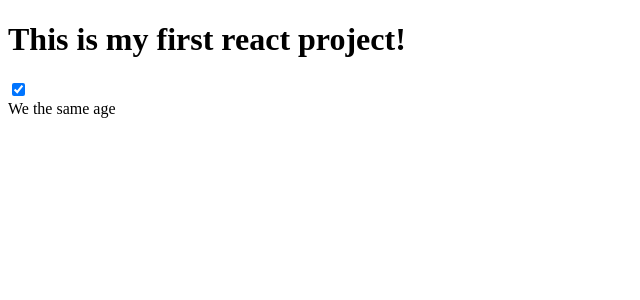
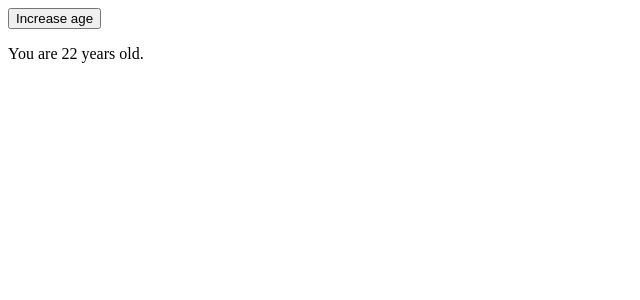
Before and after one commit to AaMonte29/udemy, a React (Create React App) app in the folder react-introduction/: page / in a window 1280 px wide. Shown: the top 300 px of the page, without its empty margins (0-640 px from the left). Built offline with nearby package versions, Linux system fonts and the light colour scheme.

Commit message:
MILESTONE: states
simple component that uses reactive states along with props

```diff
--- /dev/null
+++ b/react-introduction/src/AgeCounter.jsx
@@ -0,0 +1,15 @@
+import { useState } from "react";
+import { AgeDisplay } from "./AgeDisplay";
+
+export function AgeCounter(props) {
+  const [age, addAge] = useState(22);
+  function increaseAge() {
+    addAge(age + 1);
+  }
+  return (
+    <div>
+      <button onClick={increaseAge}>Increase age</button>
+      <AgeDisplay age={age} />
+    </div>
+  );
+}
--- /dev/null
+++ b/react-introduction/src/AgeDisplay.jsx
@@ -0,0 +1,3 @@
+export function AgeDisplay(props) {
+  return <p>You are {props.age} years old.</p>;
+}
--- a/react-introduction/src/App.jsx
+++ b/react-introduction/src/App.jsx
@@ -1,26 +1,9 @@
-import { Greetings } from "./Greetings";
+import { AgeCounter } from "./AgeCounter";
 
-{
-  /*Returning a component within a component as well as multiple things*/
-}
 export function App() {
   return (
     <div>
-      <h1>This is my first react project!</h1>
-      <input
-        type={"checkbox"}
-        checked
-        onChange={function () {
-          console.log("You clicked the checkbox.");
-        }}
-      />
-      <Greetings
-        firstName={"Aaron"}
-        age={22}
-        car={{ brand: "subaru", color: "white" }}
-      >
-        image={<img src="https://picsum.photos/200/300" />}
-      </Greetings>
+      <AgeCounter />
     </div>
   );
 }
--- a/react-introduction/src/Greetings.jsx
+++ /dev/null
@@ -1,11 +0,0 @@
-export function Greetings(props) {
-  console.log(props);
-
-  if (props.age == 22) {
-    return <div>We the same age</div>;
-  } else if (props.age > 22) {
-    return <div>You are older than me</div>;
-  } else {
-    return <div>I am older than you</div>;
-  }
-}
```
